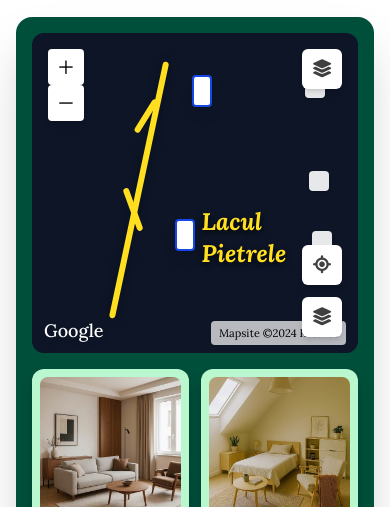
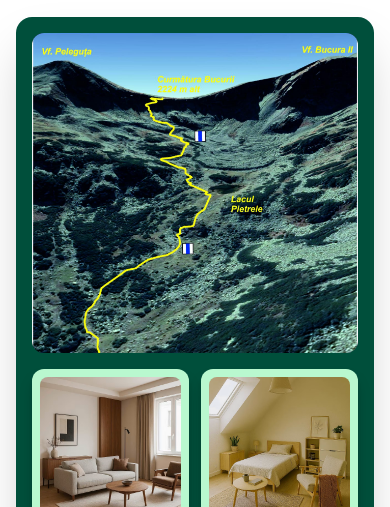
Before and after one commit to alexandrumariangreu/showcase-one, a website: page src/index.html in a window 390 px wide. Shown: the part 337-844 px from the top of the page. Drawn offline with nearby package versions, Linux system fonts and the light colour scheme; some packages are replaced by stand-ins of ours; a script that the page names is missing; a web font is replaced by a local one.

```diff
--- a/src/index.html
+++ b/src/index.html
@@ -64,59 +64,11 @@
 
       <!-- Harta -->
       <div class="relative overflow-hidden rounded-xl min-h-[320px] lg:min-h-[430px] bg-slate-900">
-        <div
-                class="absolute inset-0 bg-cover bg-center"
-                style="background-image: url('img/map-retezat.jpg');"
-        ></div>
-
-        <div class="absolute inset-0 bg-black/10"></div>
-
-        <div class="absolute left-[32%] top-[8%] h-[82%] w-[6px] bg-yellow-300 rotate-[12deg] rounded-full shadow-[0_0_10px_rgba(0,0,0,0.35)]"></div>
-        <div class="absolute left-[34%] top-[20%] h-[12%] w-[6px] bg-yellow-300 rotate-[32deg] rounded-full"></div>
-        <div class="absolute left-[30%] top-[48%] h-[14%] w-[6px] bg-yellow-300 -rotate-[20deg] rounded-full"></div>
-
-        <div class="absolute left-[52%] top-[54%] text-yellow-300 font-bold italic text-2xl drop-shadow-[0_2px_3px_rgba(0,0,0,0.9)]">
-          Lacul<br>Pietrele
-        </div>
-
-        <div class="absolute left-[49%] top-[13%] w-5 h-8 bg-white border-2 border-blue-700 rounded-sm shadow-lg"></div>
-        <div class="absolute left-[44%] top-[58%] w-5 h-8 bg-white border-2 border-blue-700 rounded-sm shadow-lg"></div>
-
-        <div class="absolute right-[10%] top-[14%] w-5 h-5 bg-white/90 rounded-sm shadow"></div>
-        <div class="absolute right-[9%] top-[43%] w-5 h-5 bg-white/90 rounded-sm shadow"></div>
-        <div class="absolute right-[8%] top-[62%] w-5 h-5 bg-white/90 rounded-sm shadow"></div>
-
-        <div class="absolute left-4 top-4 z-10 flex flex-col">
-          <button class="w-9 h-9 bg-white text-neutral-900 text-3xl leading-none rounded-sm shadow-md hover:bg-stone-100">
-            +
-          </button>
-          <button class="w-9 h-9 bg-white text-neutral-900 text-3xl leading-none rounded-sm shadow-md hover:bg-stone-100">
-            −
-          </button>
-        </div>
-
-        <div class="absolute right-4 top-4 z-10 flex flex-col gap-3">
-          <button class="w-10 h-10 bg-white rounded-md shadow-md flex items-center justify-center hover:bg-stone-100">
-            <i class="fa-solid fa-layer-group text-lg text-neutral-700"></i>
-          </button>
-        </div>
-
-        <div class="absolute right-4 bottom-4 z-10 flex flex-col gap-3">
-          <button class="w-10 h-10 bg-white rounded-md shadow-md flex items-center justify-center hover:bg-stone-100">
-            <i class="fa-solid fa-location-crosshairs text-lg text-neutral-700"></i>
-          </button>
-          <button class="w-10 h-10 bg-white rounded-md shadow-md flex items-center justify-center hover:bg-stone-100">
-            <i class="fa-solid fa-layer-group text-lg text-neutral-700"></i>
-          </button>
-        </div>
-
-        <div class="absolute left-3 bottom-2 text-white text-lg font-medium drop-shadow-md">
-          Google
-        </div>
-
-        <div class="absolute right-3 bottom-2 text-[11px] sm:text-xs bg-white/70 px-2 py-1 rounded">
-          Mapsite ©2024 Retezat
-        </div>
+        <img
+                src="img/trasee.jpg"
+                alt="Trasee Retezat"
+                class="absolute inset-0 w-full h-full object-cover"
+        />
       </div>
 
       <!-- Grid cu 6 imagini, clickabile -->
```
Also changed, not shown: src/output.css.
